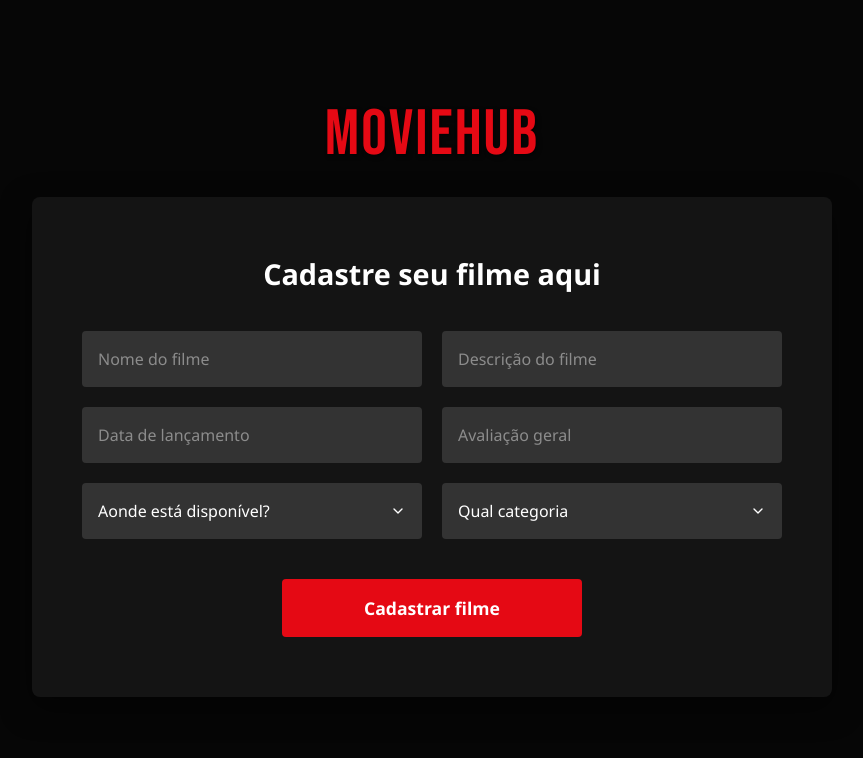
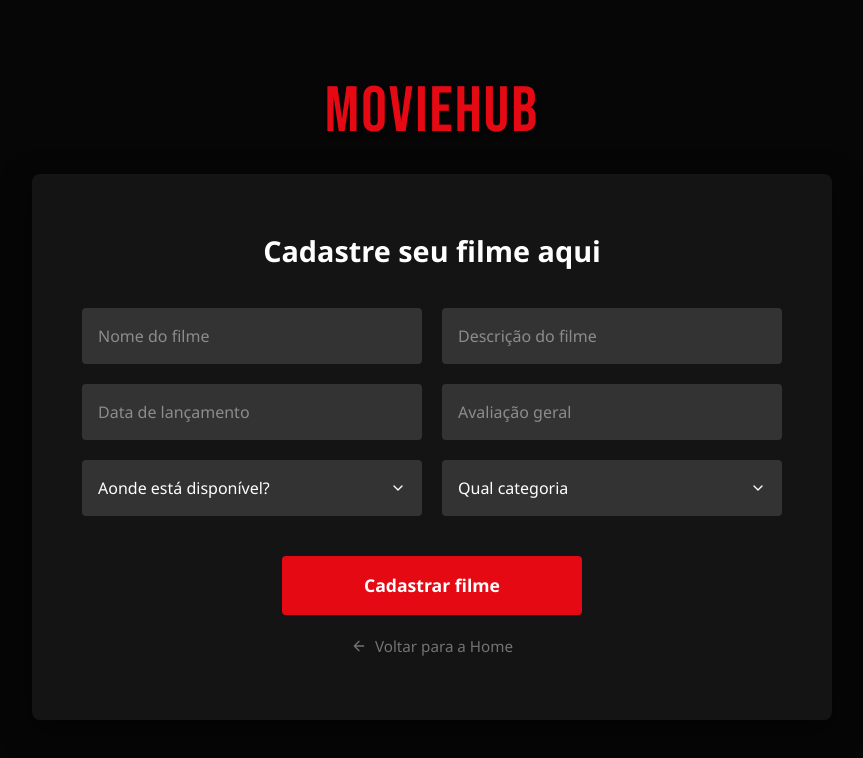
Before and after one commit to matheus-plaza/MovieHub-Front, an Angular app: page /novo-filme in a window 1280 px wide. Shown: the top 758 px of the page, without its empty margins (208-1071 px from the left). Built offline with nearby package versions, Linux system fonts and the light colour scheme.

Commit message:
fix(create-movie) Adds button to navigate to the new movie page and to return to Home

```diff
--- a/src/app/componentes/logged/create-movie-modal/create-movie-modal.css
+++ b/src/app/componentes/logged/create-movie-modal/create-movie-modal.css
@@ -101,3 +101,28 @@ select.dark-input {
 .submit-btn:hover {
   background-color: #f40612;
 }
+
+.back-area {
+  margin-top: 20px;
+  text-align: center;
+}
+
+.back-link {
+  color: #737373;
+  text-decoration: none;
+  font-size: 0.95rem;
+  display: inline-flex;
+  align-items: center;
+  gap: 8px;
+  transition: color 0.3s, transform 0.2s;
+}
+
+.back-link:hover {
+  color: #fff;
+  text-decoration: underline;
+}
+
+.back-link svg {
+  width: 16px;
+  height: 16px;
+}
--- a/src/app/componentes/logged/create-movie-modal/create-movie-modal.html
+++ b/src/app/componentes/logged/create-movie-modal/create-movie-modal.html
@@ -53,6 +53,15 @@
         Cadastrar filme
       </button>
 
+      <div class="back-area">
+        <a routerLink="/home" class="back-link">
+          <svg width="16" height="16" viewBox="0 0 24 24" fill="none" stroke="currentColor" stroke-width="2" stroke-linecap="round" stroke-linejoin="round">
+            <path d="M19 12H5M12 19l-7-7 7-7"/>
+          </svg>
+          Voltar para a Home
+        </a>
+      </div>
+
     </form>
   </div>
 </div>
--- a/src/app/componentes/logged/create-movie-modal/create-movie-modal.ts
+++ b/src/app/componentes/logged/create-movie-modal/create-movie-modal.ts
@@ -1,9 +1,10 @@
 import { Component } from '@angular/core';
+import { RouterLink } from '@angular/router';
 
 @Component({
   selector: 'app-create-movie-modal',
   standalone: true,
-  imports: [],
+  imports: [RouterLink],
   templateUrl: './create-movie-modal.html',
   styleUrl: './create-movie-modal.css'
 })
--- a/src/app/componentes/logged/header/header.html
+++ b/src/app/componentes/logged/header/header.html
@@ -13,11 +13,12 @@
     </div>
 
     <ul class="nav-links d-flex list-unstyled mb-0 ms-3">
-      <li><a href="#">Início</a></li>
-      <li><a href="#">Séries</a></li>
-      <li><a href="#">Filmes</a></li>
-      <li><a href="#">Originais</a></li>
-      <li><a href="#">Novidades</a></li>
+      <li><a routerLink="/home">Início</a></li>
+      <li><a routerLink="/home">Séries</a></li>
+      <li><a routerLink="/home">Filmes</a></li>
+      <li><a routerLink="/home">Originais</a></li>
+      <li><a routerLink="/home">Novidades</a></li>
+      <li><a routerLink="/novo-filme">Adicionar Filme</a></li>
     </ul>
   </div>
 
--- a/src/app/componentes/logged/header/header.ts
+++ b/src/app/componentes/logged/header/header.ts
@@ -1,8 +1,9 @@
 import { Component } from '@angular/core';
+import {RouterLink} from '@angular/router';
 
 @Component({
   selector: 'app-header',
-  imports: [],
+  imports: [RouterLink],
   templateUrl: './header.html',
   styleUrl: './header.css'
 })
```
